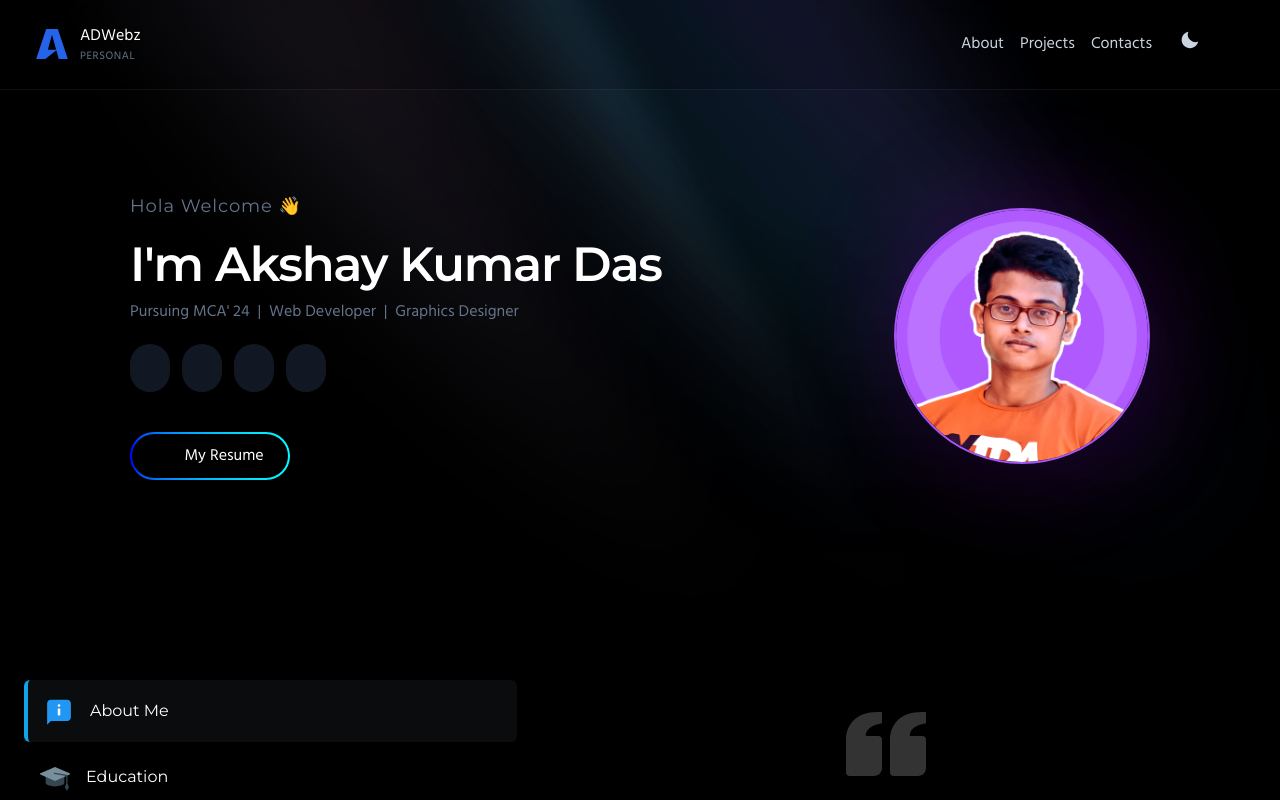
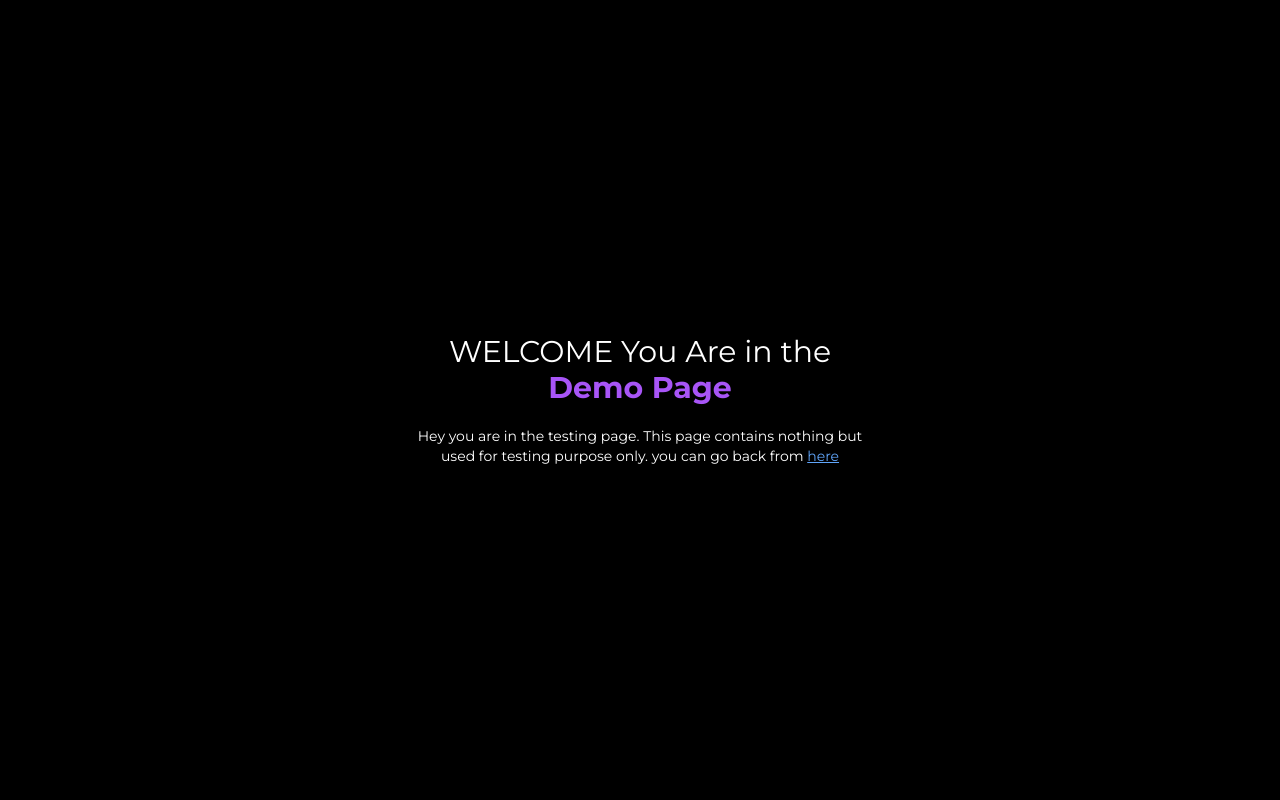
Before and after one commit to akshayxemo/portfolio, a React (Vite) app in the folder client/: page /demo in a window 1280 px wide. Shown: the top 800 px of the page. Built offline with nearby package versions, Linux system fonts and the light colour scheme; some icons are missing.

Commit message:
demo page, router and error page added

```diff
--- a/client/package.json
+++ b/client/package.json
@@ -21,7 +21,8 @@
     "react-awesome-reveal": "^4.2.5",
     "react-dark-mode-toggle-2": "^2.0.8",
     "react-dom": "^18.2.0",
-    "react-icons": "^4.10.1"
+    "react-icons": "^4.10.1",
+    "react-router-dom": "^6.21.1"
   },
   "devDependencies": {
     "@types/react": "^18.2.15",
--- a/client/src/App.jsx
+++ b/client/src/App.jsx
@@ -1,17 +1,22 @@
 import "./App.css";
-import Navbar from "./components/navbar";
-import Hero from "./components/Hero";
-import About from "./components/About";
-import BackToTop from "./components/BackToTop";
-import Skill from "./components/Skill";
-import Projects from "./components/Projects";
-import Contact from "./components/Contact";
-import socials from "../src/assets/data/socials.json";
+// import Navbar from "./components/navbar";
+// import Hero from "./components/Hero";
+// import About from "./components/About";
+// import BackToTop from "./components/BackToTop";
+// import Skill from "./components/Skill";
+// import Projects from "./components/Projects";
+// import Contact from "./components/Contact";
+// import socials from "../src/assets/data/socials.json";
+import React from "react";
+import Router from "./router/router";
 
 function App() {
   return (
     <>
-      <div className="w-full min-h-screen dark:bg-black font-body">
+      <React.StrictMode>
+        <Router />
+      </React.StrictMode>
+      {/* <div className="w-full min-h-screen dark:bg-black font-body">
         <Navbar />
         <Hero socials={socials} />
         <About />
@@ -19,7 +24,7 @@ function App() {
         <Skill />
         <Projects />
         <Contact socials={socials} />
-      </div>
+      </div> */}
     </>
   );
 }
--- /dev/null
+++ b/client/src/pages/Error/index.jsx
@@ -0,0 +1,25 @@
+const ErroPage = () => {
+  return (
+    <>
+      <div className="h-screen w-full p-5 bg-black flex justify-center items-center">
+        <div className="py-4 max-w-md text-white text-center">
+          <h1 className="text-9xl font-extrabold mb-4">
+            4<span className="text-purple-500">0</span>4
+          </h1>
+          <p className="text-lg">Page Not Found</p>
+          <p className="text-sm">
+            Woops looks like you are in the wrong location !!!
+          </p>
+          <p className="mt-6 border-t-[0.5px] border-white/30 p-3">
+            Go back to the
+            <a href="/" className="text-blue-400">
+              {" "}
+              Home page
+            </a>
+          </p>
+        </div>
+      </div>
+    </>
+  );
+};
+export default ErroPage;
--- /dev/null
+++ b/client/src/pages/demo/index.jsx
@@ -0,0 +1,24 @@
+const Demo = () => {
+  return (
+    <>
+      <div className="h-screen w-full p-5 bg-black flex justify-center items-center">
+        <div className="py-4 max-w-md text-white text-center">
+          <h1 className="text-3xl">
+            WELCOME You Are in the
+            <br />
+            <strong className="text-purple-500">Demo Page</strong>
+          </h1>
+          <p className="text-sm mt-5">
+            Hey you are in the testing page. This page contains nothing but used
+            for testing purpose only. you can go back from{" "}
+            <a href="/" className="underline text-blue-400">
+              here
+            </a>
+          </p>
+        </div>
+      </div>
+    </>
+  );
+};
+
+export default Demo;
--- /dev/null
+++ b/client/src/pages/home/index.jsx
@@ -0,0 +1,25 @@
+import Navbar from "../../components/navbar";
+import Hero from "../../components/Hero";
+import About from "../../components/About";
+import BackToTop from "../../components/BackToTop";
+import Skill from "../../components/Skill";
+import Projects from "../../components/Projects";
+import Contact from "../../components/Contact";
+import socials from "../../assets/data/socials.json";
+function Home() {
+  return (
+    <>
+      <div className="w-full min-h-screen dark:bg-black font-body">
+        <Navbar />
+        <Hero socials={socials} />
+        <About />
+        <BackToTop />
+        <Skill />
+        <Projects />
+        <Contact socials={socials} />
+      </div>
+    </>
+  );
+}
+
+export default Home;
--- /dev/null
+++ b/client/src/router/router.jsx
@@ -0,0 +1,21 @@
+import { Route, Routes, BrowserRouter } from "react-router-dom";
+import Home from "../pages/home";
+import Demo from "../pages/demo";
+import ErroPage from "../pages/Error";
+
+const Router = () => {
+  return (
+    <>
+      <BrowserRouter>
+        <Routes>
+          <Route path="*" element={<ErroPage />} />
+          <Route path="/" element={<Home />} />
+          <Route path="/home" element={<Home />} />
+          <Route path="/demo" element={<Demo />} />
+        </Routes>
+      </BrowserRouter>
+    </>
+  );
+};
+
+export default Router;
```
Also changed, not shown: 1 other file (tests, documents, lock files or other folders).
